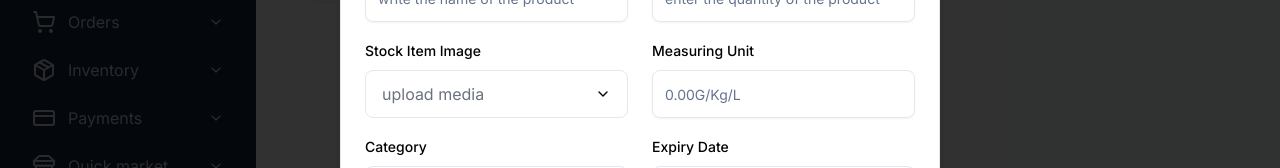
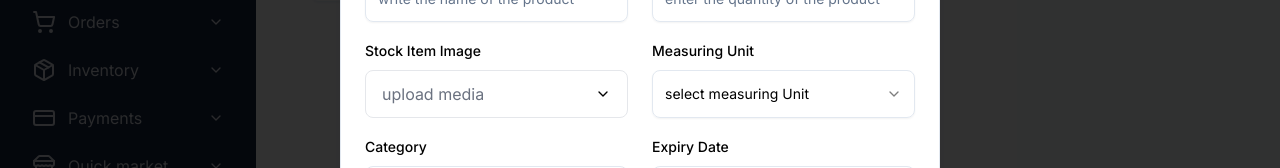
Before and after one commit to Mcsavvy/meergeafrica, a Next.js app: page /supplier/1/inventory/new in a window 1280 px wide. Both pictures are taken after typing "Sample" into the empty fields and a click on the button "Add stock". Shown: the part 231-399 px from the top of the page. Built offline with nearby package versions, Linux system fonts and the light colour scheme.

Commit message:
modified the measuring field

```diff
--- a/components/supplier-dashboard/popupScreen/addStock.tsx
+++ b/components/supplier-dashboard/popupScreen/addStock.tsx
@@ -29,6 +29,20 @@ const predefinedCategories = [
   "Snacks",
   "Condiments",
   "Spices",
+];
+
+const predefinedMeasuringUnits = [
+  "Kg",
+  "G",
+  "L",
+  "Ml",
+  "Oz",
+  "Lb",
+  "Cup",
+  "Tsp",
+  "Lbsp",
+  "Piece",
+  "Dozen",
 ];
 
 const CreateStockModal: React.FC<CreateStockModalProps> = ({ isOpen = false, onClose }) => {
@@ -387,13 +401,26 @@ const CreateStockModal: React.FC<CreateStockModalProps> = ({ isOpen = false, onC
                   render={({ field }) => (
                     <FormItem>
                       <FormLabel className="text-sm">Measuring Unit</FormLabel>
-                      <FormControl>
-                        <Input
-                          placeholder="0.00G/Kg/L"
-                          className="h-12 rounded-lg"
-                          {...field}
-                        />
-                      </FormControl>
+
+
+
+                      <Select
+                        onValueChange={field.onChange}
+                        defaultValue={field.value}
+                      >
+                        <SelectTrigger className="h-12 rounded-lg">
+                          <SelectValue placeholder="select measuring Unit" />
+                        </SelectTrigger>
+                        <SelectContent>
+                          {predefinedMeasuringUnits.map((measuringUnit) => (
+                            <SelectItem key={measuringUnit} value={measuringUnit.toLowerCase()}>
+                              {measuringUnit}
+                            </SelectItem>
+                          ))}
+                        </SelectContent>
+                      </Select>
+
+
                       <FormMessage />
                     </FormItem>
                   )}
```
